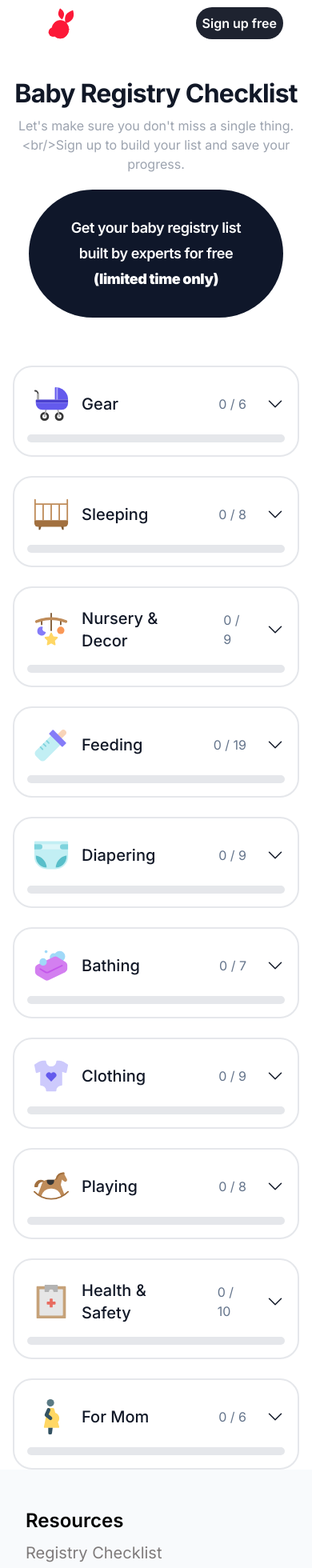
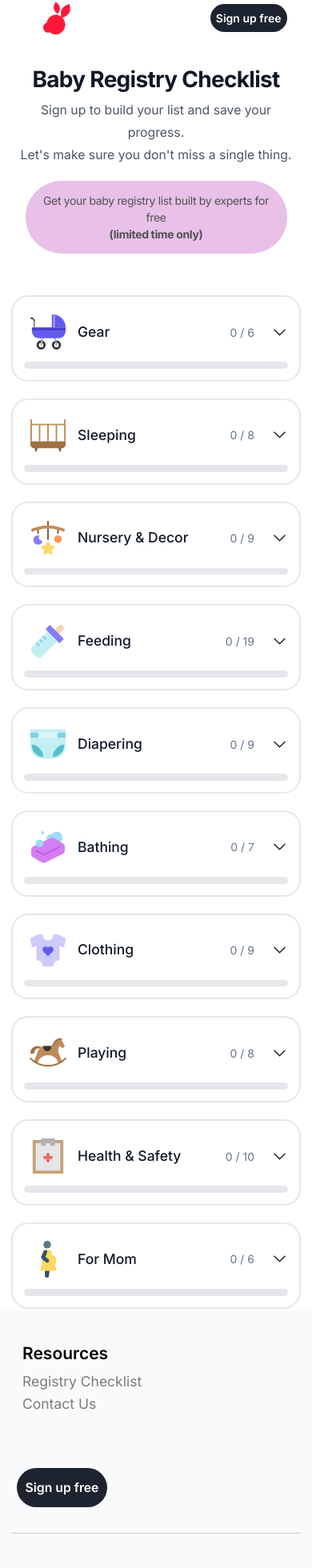
Before and after one commit to littleregistry/hop-land, a Next.js app: page /baby-registry-checklist in a window 390 px wide. Shown: the part 23-1983 px from the top of the page at 80% size. Built offline with nearby package versions, Linux system fonts and the light colour scheme.

Commit message:
fixes (#31)
* Fix empty space on right

* Fix font sizes. Remove gray img bg. Fix start chat btn bg

* Fixing font sizes for signup inputs

* Fix start chat margins on mobile

* Fix contact link

* Fix button size and checklist alignment

```diff
--- a/src/components/Faq.jsx
+++ b/src/components/Faq.jsx
@@ -93,7 +93,7 @@ export function Faq() {
       </h1>
       <p className="mx-auto mt-4 max-w-lg text-lg tracking-tight text-slate-700">
       </p>
-      <div className="bg-gray-900">
+      <div className="">
         <div className="p-4 mx-auto max-w-4xl divide-y divide-white/10 text-[#461F69]">
           <dl className="mt-2 mx-6 space-y-6 divide-y divide-white/10">
             {faqs.map((faq) => (
--- a/src/components/Footer.jsx
+++ b/src/components/Footer.jsx
@@ -14,8 +14,6 @@ export function Footer() {
         // {'label': 'Our Story', 'link': '/about', 'key': 'about-link'},
         // {'label': 'How it works', 'link': '/how-it-works', 'key': 'how-it-works-link'},
         {'label': 'Registry Checklist', 'link': '/baby-registry-checklist', 'key': 'checklist-link'},
-        {'label': 'View Demo', 'link': '/demo', 'key': 'demo-link'},
-        {'label': 'Contact Us', 'link': '/contact', 'key': 'contact-link'},
     ],
     // "Compare": [
     //   {'label': 'MyRegistry', 'link': '/vs-myregistry', 'key': 'about-link'},
@@ -52,6 +50,12 @@ export function Footer() {
                             <div>{link.label}</div></Link>)
                       })
                   }
+                  <div
+                  onClick={() => {document.getElementsByClassName('cc-nsge')[0].click() }}
+                  className="text-xl text-[#7f7b7b] hover:underline cursor-pointer"
+                  >
+                    Contact Us
+                  </div>
           </div>
 
           {/* <div className="pl-20">
--- a/src/components/HeroTwo.jsx
+++ b/src/components/HeroTwo.jsx
@@ -101,7 +101,7 @@ export function HeroTwo() {
               <form onSubmit={handleSubmit(saveData)} className="mt-10 sm:space-x-4 flex flex-col space-y-4 sm:space-y-0 sm:flex-row sm:flex">
                     <div
                         className="relative flex bg-white rounded-full border-1 py-1 text-gray-900 ring-1
-                        ring-gray-300 placeholder:text-gray-500 focus:z-10 text-sm
+                        ring-gray-300 placeholder:text-gray-500 focus:z-10 text-lg
                         focus:ring-2 focus:ring-inset focus:ring-indigo-600">
                       <span className="flex select-none items-center pl-3 text-gray-900">littleregistry.ca/</span>
                       <input
@@ -123,12 +123,12 @@ export function HeroTwo() {
                             }
                           }
                         })}
-                        className="block flex-1 text-sm border-0 bg-transparent py-0.5 pl-1 text-gray-900 placeholder:text-gray-500 focus:ring-0 sm:leading-6"
+                        className="block flex-1 text-lg border-0 bg-transparent py-0.5 pl-1 text-gray-900 placeholder:text-gray-500 focus:ring-0 sm:leading-6"
                         placeholder="myregistry"
                       />
                     </div>
 
-                    <button type="submit" className="bg-[#FC1938] hover:bg-[#FC1938] py-2 px-16 sm:px-6 text-white rounded-full ">Try now</button>
+                    <button type="submit" className="bg-[#FC1938] hover:bg-[#FC1938] py-2 px-16 sm:px-6 text-white text-lg rounded-full ">Try now</button>
                 </form>
                 {errors.registryName &&
                 <p className="mt-2 text-sm text-red-600">
--- a/src/components/OrganizeShopList.jsx
+++ b/src/components/OrganizeShopList.jsx
@@ -54,8 +54,8 @@ export function OrganizeShopList() {
 
                 </div>
 
-                <div className="w-full pt-2 lg:pt-20 mx-10 max-w-xl relative">
-                    <Image height={1200} src={checklist} alt='checklist-icon'/>
+                <div className="w-full pt-2 lg:pt-20 max-w-xl relative">
+                    <Image width="100%" height={1200} src={checklist} alt='checklist-icon'/>
                 </div>
 
       </div>
--- a/src/components/SectionTwo.jsx
+++ b/src/components/SectionTwo.jsx
@@ -80,7 +80,7 @@ export function SectionTwo() {
         <form onSubmit={handleSubmit(saveData)} className="mt-10 sm:space-x-4 space-y-4 sm:space-y-0 flex flex-col sm:flex-row">
                     <div
                         className="relative flex bg-white rounded-full border-1 py-1 text-gray-900 ring-1
-                        ring-gray-300 placeholder:text-gray-500 focus:z-10 text-sm
+                        ring-gray-300 placeholder:text-gray-500 focus:z-10 text-lg
                         focus:ring-2 focus:ring-inset focus:ring-indigo-600">
                       <span className="flex select-none items-center pl-3 text-gray-900">littleregistry.ca/</span>
                       <input
@@ -102,12 +102,12 @@ export function SectionTwo() {
                             }
                           }
                         })}
-                        className="block flex-1 text-sm border-0 bg-transparent py-0.5 pl-1 text-gray-900 placeholder:text-gray-500 focus:ring-0 sm:leading-6"
+                        className="block flex-1 text-lg border-0 bg-transparent py-0.5 pl-1 text-gray-900 placeholder:text-gray-500 focus:ring-0 sm:leading-6"
                         placeholder="myregistry"
                       />
                     </div>
 
-                    <button type="submit" className="bg-[#FC1938] hover:bg-[#FC1938] py-2 px-16 sm:px-6 text-white rounded-full ">Try now</button>
+                    <button type="submit" className="bg-[#FC1938] hover:bg-[#FC1938] py-2 px-16 sm:px-6 text-lg text-white rounded-full ">Try now</button>
                 </form>
 
         </div>
--- a/src/components/WhyLove.jsx
+++ b/src/components/WhyLove.jsx
@@ -89,25 +89,25 @@ export function WhyLove() {
 
       <div className="mx-auto mt-20 grid grid-cols-2 gap-x-8 gap-y-8 lg:mx-0 lg:max-w-none md:grid-cols-3">
           {posts.map((post) => (
-            <article key={post.id} className="flex flex-col bg-[#fff] pt-8 px-8 rounded-3xl justify-between">
+            <article key={post.id} className="flex flex-col bg-[#fff] pt-8 px-4  rounded-3xl justify-between">
               <div className="relative h-[199px] flex">
                 <Image
                   src={post.imageUrl}
                   alt=""
-                  className="w-full rounded-2xl bg-gray-100 object-contain sm:aspect-[2/1] lg:aspect-[3/2] mb-6"
+                  className="w-full rounded-2xl object-contain sm:aspect-[2/1] lg:aspect-[3/2] mb-6"
                 />
               </div>
               <div className="max-w-xl">
                 <div className="mt-2 flex items-center gap-x-4 text-xs">
                 </div>
                 <div className="group relative text-center">
-                  <h3 className="mt-2 font-medium text-xl leading-6 text-gray-900 group-hover:text-gray-600">
+                  <h3 className="font-medium text-sm sm:text-xl leading-6 text-gray-900 group-hover:text-gray-600">
                     <a href={post.href}>
                       <span className="absolute inset-0" />
                       {post.title}
                     </a>
                   </h3>
-                  <p className="mt-5 line-clamp-3 text-md leading-6 text-gray-600">{post.desc}</p>
+                  <p className="mt-2 line-clamp-3 text-xs sm:text-lg leading-2 text-gray-600">{post.desc}</p>
                 </div>
                 <div className="relative mt-8 flex items-center gap-x-4">
                 </div>
@@ -128,9 +128,9 @@ export function WhyLove() {
       </p>
 
       <div className="text-center ">
-      <Button href="/"
+      <button href="/"
         onClick={() => {document.getElementsByClassName('cc-nsge')[0].click() }}
-      className="bg-[#E8C0E8] hover:bg-[#d3a9d3] m-5 px-8 py-5 text-[#545154] text-xl">Start Chat</Button>
+        className="bg-[#E8C0E8] hover:bg-[#d3a9d3] px-8 py-5 text-[#545154] text-xl rounded-full font-semibold">Start Chat</button>
       </div>
 
       </div>
--- a/src/pages/baby-registry-checklist.jsx
+++ b/src/pages/baby-registry-checklist.jsx
@@ -79,8 +79,9 @@ export default function Checklist() {
                     </h1>
 
                     {/* Desc */}
-                    <p className="flex justify-center mt-2 text-medium text-center text-gray-400">
-                     {`Let's make sure you don't miss a single thing.<br/>Sign up to build your list and save your progress.`}
+                    <p className="flex justify-center mt-2 text-lg text-center text-gray-600">
+                     Sign up to build your list and save your progress.<br></br>
+                     {`Let's make sure you don't miss a single thing.`}
                     </p>
                 </div>
 
@@ -88,13 +89,13 @@ export default function Checklist() {
 
              {/* CTA */}
              <div className="flex justify-center">
-             <Button href="/registry-consultant" className=" bg-[#E8C0E8] hover:bg-[#d3a9d3] m-5 px-5 py-2 text-[#545154] text-xl">
+             <button href="/registry-consultant" className="px-4 py-4 bg-[#E8C0E8] rounded-full hover:bg-[#d3a9d3] m-5 text-[#545154]">
                     {/* <div className="mx-6 my-10 p-10 rounded-3xl bg-[#461F69] text-[#ffffff]">                     */}
-                            <p className="m-6 max-w-5xl text-lg sm:text-xl text-center tracking-tight">
+                            <p className="max-w-5xl sm:text-lg text-center tracking-tight">
                             Get your baby registry list built by experts for free <br/><b>(limited time only)</b>
                             </p>
                     {/* </div> */}
-            </Button>
+            </button>
             </div>
 
 
@@ -153,7 +154,7 @@ export default function Checklist() {
                                 </Disclosure.Button>
                                 </dt>
 
-                                <Disclosure.Panel as="dd" className="mt-2 pr-12">
+                                <Disclosure.Panel as="dd" className="mt-2">
                                 <p className="text-base leading-7 text-gray-600">
                                 <div className="grid grid-cols-2 gap-y-10 gap-x-6 sm:grid-cols-2 lg:grid-cols-3 xl:grid-cols-4 xl:gap-x-8 mt-10">
                                         {checklist.products.map((product) => (
--- a/src/styles/tailwind.css
+++ b/src/styles/tailwind.css
@@ -5,3 +5,7 @@
 #__next {
   min-height: 100%;
 }
+
+html, body {
+  font-size: 14px;
+}
```
